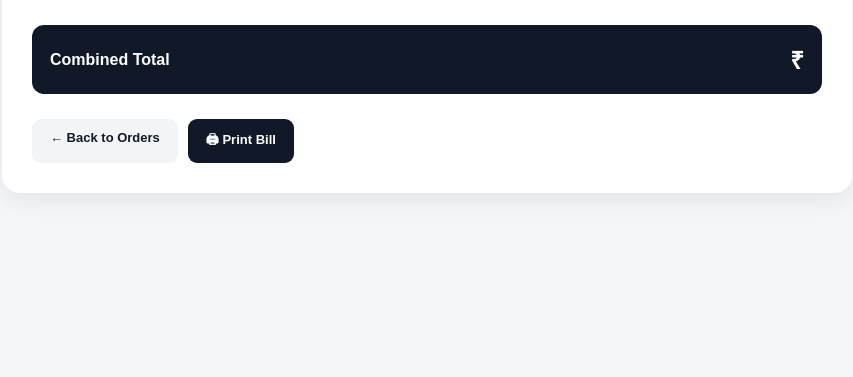
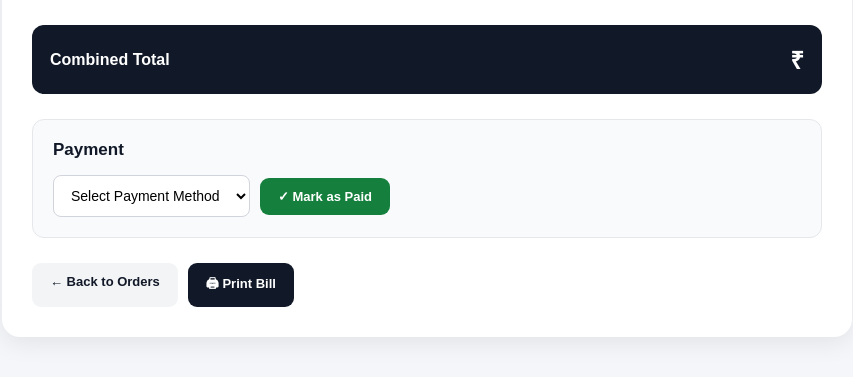
Before and after one commit to mohammadfaizan7844-design/restaurant-order-system, a Flask app: template templates/admin/combined_bill.html in a window 1280 px wide. Shown: the part 259-636 px from the top of the page, without its empty margins (213-1066 px from the left). Run offline with Flask 3, Linux system fonts and the light colour scheme; the template is opened without the code that fills it, so the values that code supplies are empty.

Commit message:
Complete combined bill payment flow

```diff
--- a/app.py
+++ b/app.py
@@ -2391,6 +2391,217 @@ def combined_bill(combined_bill_id):
         orders=orders
     )
 # =========================
+# COMBINED BILL PAYMENT
+# =========================
+
+@app.route(
+    "/admin/combined-bill/<int:combined_bill_id>/payment",
+    methods=["POST"]
+)
+def update_combined_payment(combined_bill_id):
+
+    if not admin_required():
+        return redirect(url_for("login"))
+
+    restaurant_id = session["restaurant_id"]
+
+    payment_method = request.form["payment_method"]
+
+    if payment_method not in ["CASH", "UPI", "CARD"]:
+        return "Invalid payment method", 400
+
+    # =========================
+    # GET COMBINED BILL
+    # =========================
+
+    combined_bill = db.session.execute(
+        db.text("""
+            SELECT *
+            FROM combined_bills
+            WHERE id = :combined_bill_id
+            AND restaurant_id = :restaurant_id
+        """),
+        {
+            "combined_bill_id": combined_bill_id,
+            "restaurant_id": restaurant_id
+        }
+    ).mappings().first()
+
+    if not combined_bill:
+        return "Combined bill not found", 404
+
+    if combined_bill["status"] == "PAID":
+        return "This combined bill is already paid.", 400
+
+    # =========================
+    # GET SELECTED ORDERS
+    # =========================
+
+    selected_orders = db.session.execute(
+        db.text("""
+            SELECT
+                o.id,
+                o.total_amount
+            FROM combined_bill_orders cbo
+
+            JOIN orders o
+                ON cbo.order_id = o.id
+
+            WHERE cbo.combined_bill_id = :combined_bill_id
+            AND o.restaurant_id = :restaurant_id
+        """),
+        {
+            "combined_bill_id": combined_bill_id,
+            "restaurant_id": restaurant_id
+        }
+    ).mappings().all()
+
+    if not selected_orders:
+        return "No orders found in this combined bill.", 400
+
+    # =========================
+    # MARK COMBINED BILL PAID
+    # =========================
+
+    db.session.execute(
+        db.text("""
+            UPDATE combined_bills
+            SET
+                payment_method = :payment_method,
+                status = 'PAID',
+                paid_at = CURRENT_TIMESTAMP
+            WHERE id = :combined_bill_id
+            AND restaurant_id = :restaurant_id
+        """),
+        {
+            "payment_method": payment_method,
+            "combined_bill_id": combined_bill_id,
+            "restaurant_id": restaurant_id
+        }
+    )
+
+    # =========================
+    # MARK SELECTED ORDERS PAID
+    # =========================
+
+    for order in selected_orders:
+
+        db.session.execute(
+            db.text("""
+                UPDATE payments
+                SET
+                    payment_method = :payment_method,
+                    status = 'PAID',
+                    amount = :amount,
+                    paid_at = CURRENT_TIMESTAMP
+                WHERE order_id = :order_id
+            """),
+            {
+                "payment_method": payment_method,
+                "amount": order["total_amount"],
+                "order_id": order["id"]
+            }
+        )
+
+    # =========================
+    # COMPLETE SELECTED ORDERS
+    # =========================
+
+    for order in selected_orders:
+
+        db.session.execute(
+            db.text("""
+                UPDATE orders
+                SET status = 'COMPLETED'
+                WHERE id = :order_id
+                AND restaurant_id = :restaurant_id
+            """),
+            {
+                "order_id": order["id"],
+                "restaurant_id": restaurant_id
+            }
+        )
+
+    # =========================
+    # CHECK OTHER ORDERS
+    # =========================
+
+    pending_orders = db.session.execute(
+        db.text("""
+            SELECT COUNT(*) AS total
+            FROM orders
+            WHERE session_id = :session_id
+            AND restaurant_id = :restaurant_id
+            AND status NOT IN ('COMPLETED', 'CANCELLED')
+        """),
+        {
+            "session_id": combined_bill["session_id"],
+            "restaurant_id": restaurant_id
+        }
+    ).scalar()
+
+    # =========================
+    # OTHER ORDERS STILL PENDING
+    # KEEP TABLE OCCUPIED
+    # =========================
+
+    if pending_orders > 0:
+
+        db.session.commit()
+
+        return redirect(
+            url_for(
+                "combined_bill",
+                combined_bill_id=combined_bill_id
+            )
+        )
+
+    # =========================
+    # NO OTHER ORDERS
+    # CLOSE SESSION
+    # =========================
+
+    db.session.execute(
+        db.text("""
+            UPDATE sessions
+            SET
+                status = 'CLOSED',
+                closed_at = CURRENT_TIMESTAMP
+            WHERE id = :session_id
+            AND restaurant_id = :restaurant_id
+        """),
+        {
+            "session_id": combined_bill["session_id"],
+            "restaurant_id": restaurant_id
+        }
+    )
+
+    # =========================
+    # MAKE TABLE AVAILABLE
+    # =========================
+
+    db.session.execute(
+        db.text("""
+            UPDATE cafe_tables
+            SET status = 'AVAILABLE'
+            WHERE id = :table_id
+            AND restaurant_id = :restaurant_id
+        """),
+        {
+            "table_id": combined_bill["table_id"],
+            "restaurant_id": restaurant_id
+        }
+    )
+
+    db.session.commit()
+
+    return redirect(
+        url_for(
+            "combined_bill",
+            combined_bill_id=combined_bill_id
+        )
+    )
+# =========================
 # ADMIN ORDER DETAIL
 # =========================
 
--- a/templates/admin/combined_bill.html
+++ b/templates/admin/combined_bill.html
@@ -138,7 +138,58 @@
         .total-box strong {
             font-size: 24px;
         }
+.payment-box {
+    margin-top: 25px;
+    padding: 20px;
+    background: #f9fafb;
+    border: 1px solid #e5e7eb;
+    border-radius: 12px;
+}
 
+.payment-box h3 {
+    font-size: 17px;
+    margin-bottom: 15px;
+    color: #111827;
+}
+
+.payment-form {
+    display: flex;
+    gap: 10px;
+    align-items: center;
+    flex-wrap: wrap;
+}
+
+.payment-form select {
+    padding: 11px 13px;
+    border: 1px solid #d1d5db;
+    border-radius: 8px;
+    background: white;
+    font-size: 14px;
+}
+
+.paid-btn {
+    background: #15803d;
+    color: white;
+}
+
+.paid-btn:hover {
+    background: #166534;
+}
+
+.paid-message {
+    display: inline-block;
+    padding: 10px 15px;
+    border-radius: 8px;
+    background: #dcfce7;
+    color: #15803d;
+    font-weight: 800;
+}
+
+.payment-info {
+    margin-top: 10px;
+    color: #374151;
+    font-size: 14px;
+}
         .actions {
             display: flex;
             gap: 10px;
@@ -341,7 +392,71 @@
 
         </div>
 
+<!-- PAYMENT -->
+<div class="payment-box">
 
+    <h3>Payment</h3>
+
+    {% if combined_bill.status == 'PAID' %}
+
+        <div class="paid-message">
+            ✓ PAID
+        </div>
+
+        <div class="payment-info">
+            Payment Method:
+            <strong>{{ combined_bill.payment_method }}</strong>
+        </div>
+
+        <div class="payment-info">
+            Paid At:
+            <strong>{{ combined_bill.paid_at }}</strong>
+        </div>
+
+    {% else %}
+
+        <form
+            method="POST"
+            action="{{ url_for(
+                'update_combined_payment',
+                combined_bill_id=combined_bill.id
+            ) }}"
+            class="payment-form"
+        >
+
+            <select name="payment_method" required>
+
+                <option value="">
+                    Select Payment Method
+                </option>
+
+                <option value="CASH">
+                    Cash
+                </option>
+
+                <option value="UPI">
+                    UPI
+                </option>
+
+                <option value="CARD">
+                    Card
+                </option>
+
+            </select>
+
+            <button
+                type="submit"
+                class="btn paid-btn"
+                onclick="return confirm('Mark this combined bill as paid?');"
+            >
+                ✓ Mark as Paid
+            </button>
+
+        </form>
+
+    {% endif %}
+
+</div>
         <!-- ACTIONS -->
         <div class="actions no-print">
 
```
